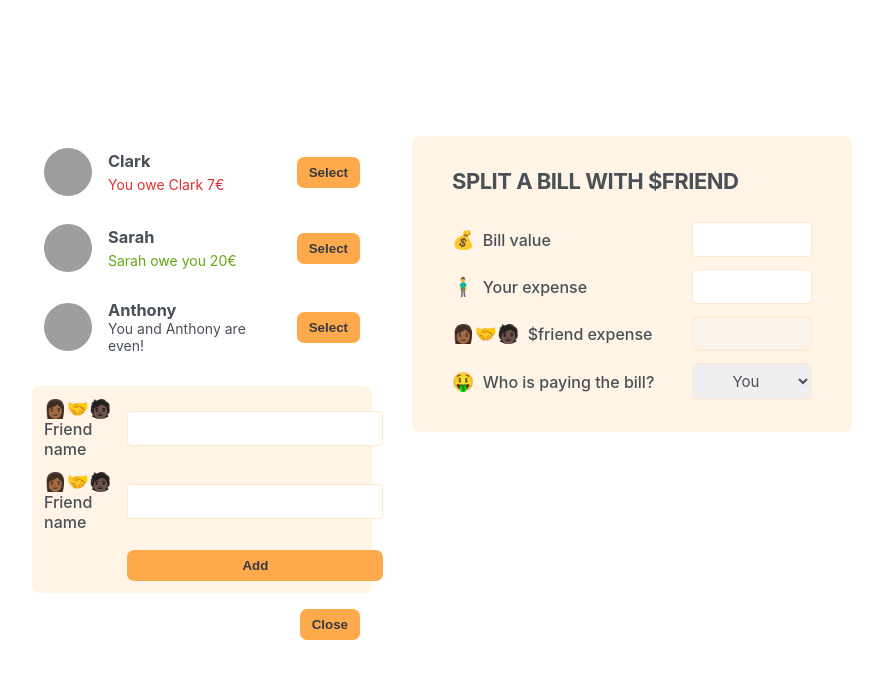
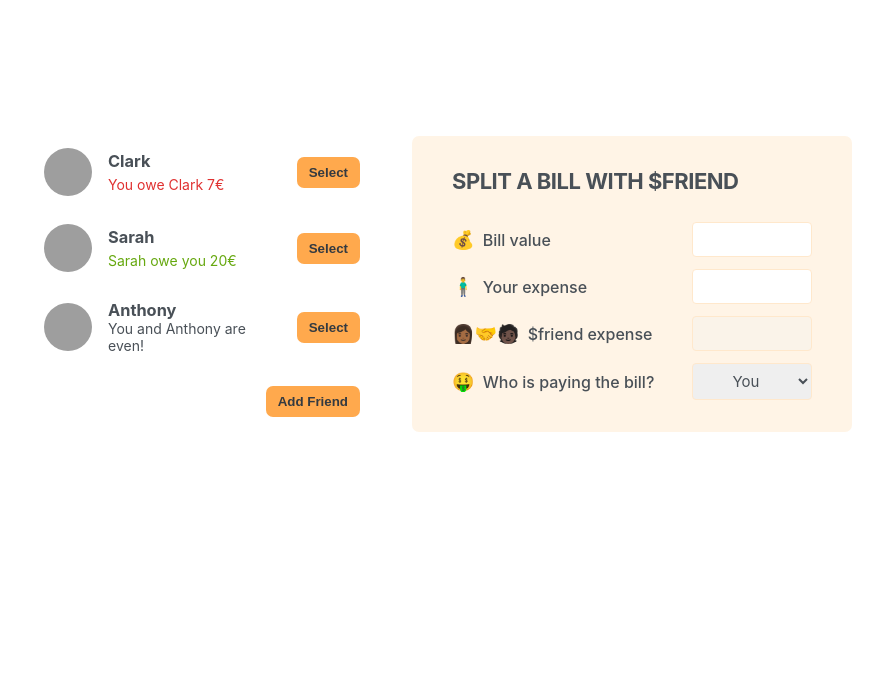
Before and after one commit to Markewycz/eat-n-split, a React (Vite) app: page / in a window 1280 px wide. Shown: the top 678 px of the page, without its empty margins (198-1081 px from the left). Built offline with nearby package versions, Linux system fonts and the light colour scheme; grey boxes are pictures that could not be loaded.

Commit message:
feat: toggle addNewFriend box

```diff
--- a/src/App.tsx
+++ b/src/App.tsx
@@ -1,16 +1,25 @@
-import React from 'react';
 import FriendsList from './FriendsList';
 import FormAddFriend from './FormAddFriend';
 import Button from './Button';
 import FormSplitBill from './FormSplitBill';
+import { useState } from 'react';
 
 export default function App() {
+  const [showAddFriend, setShowAddFriend] = useState(false);
+
+  function handleSetShowAddFriend() {
+    setShowAddFriend(show => !show);
+  }
+
   return (
     <div className="app">
       <div className="sidebar">
         <FriendsList />
-        <FormAddFriend />
-        <Button>Close</Button>
+
+        {showAddFriend && <FormAddFriend />}
+        <Button onClick={handleSetShowAddFriend}>
+          {!showAddFriend ? 'Add Friend' : 'Close'}
+        </Button>
       </div>
 
       <FormSplitBill />
--- a/src/Button.tsx
+++ b/src/Button.tsx
@@ -1,9 +1,15 @@
-import React from 'react';
-
 type ButtonProps = {
   children: string;
+  onClick: (boolean: boolean) => void;
 };
 
-export default function Button({ children }: ButtonProps) {
-  return <button className="button">{children}</button>;
+export default function Button({
+  children,
+  onClick,
+}: ButtonProps) {
+  return (
+    <button className="button" onClick={() => onClick()}>
+      {children}
+    </button>
+  );
 }
--- a/src/FormAddFriend.tsx
+++ b/src/FormAddFriend.tsx
@@ -1,4 +1,3 @@
-import React from 'react';
 import Button from './Button';
 
 export default function FormAddFriend() {
--- a/src/FormSplitBill.tsx
+++ b/src/FormSplitBill.tsx
@@ -1,5 +1,3 @@
-import React from 'react';
-
 export default function FormSplitBill() {
   return (
     <form className="form-split-bill">
--- a/src/Friend.tsx
+++ b/src/Friend.tsx
@@ -1,4 +1,4 @@
-import React from 'react';
+
 import { FriendValidation } from './FriendsList';
 import Button from './Button';
 
--- a/src/FriendsList.tsx
+++ b/src/FriendsList.tsx
@@ -1,4 +1,4 @@
-import React from 'react';
+
 import Friend from './Friend';
 
 export interface FriendValidation {
```
Also changed, not shown: .eslintrc.cjs.
